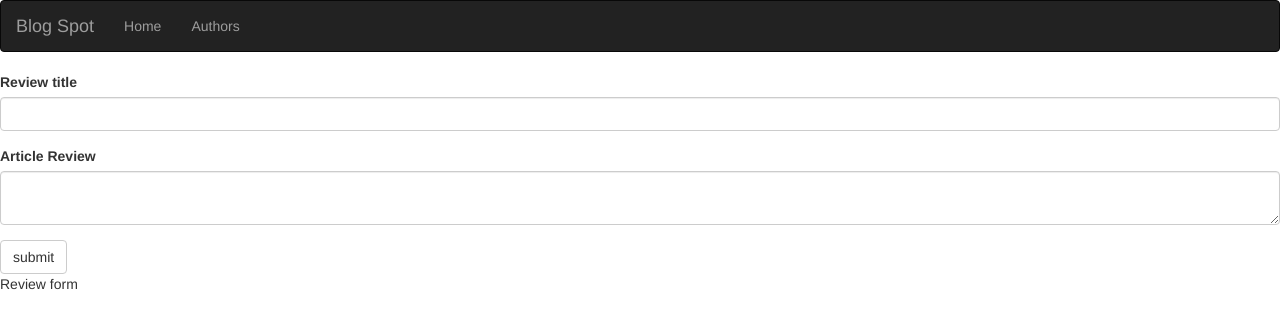
After one commit to CikuKariuki/Wise-Minute, a Flask app: template app/templates/new_review.html in a window 1280 px wide. The commit adds this page. Shown: the top 329 px of the page. Run offline with Flask 2, Linux system fonts and the light colour scheme; the template is opened without the code that fills it: values that come from a table or form of the project are taken from there, others are empty; parts of the project's set-up code (start-up, migrations or seed data) failed here and were passed over; some libraries are stand-ins or nearby versions.

Commit message:
created a review class

```diff
--- a/app/main/forms.py
+++ b/app/main/forms.py
@@ -0,0 +1,8 @@
+from flask_wtf import FlaskForm
+from wtforms import StringField,TextAreaField,SubmitField
+from wtforms.validators import Required
+
+class ReviewForm(FlaskForm):
+    title = StringField('Review title',validators = [Required()])
+    review = TextAreaField('Article Review',validators=[Required()])
+    submit = SubmitField('submit')
--- a/app/models.py
+++ b/app/models.py
@@ -28,8 +28,8 @@ class Writer:
 class Review:
     all_reviews = []
 
-    def __init__(self,user_id,title,review):
-        self.user_id = user_id
+    def __init__(self,article_id,title,review):
+        self.article_id = article_id
         self.title = title
         self.review = review
 
@@ -47,7 +47,7 @@ class Review:
 
 
         for review in cls.all_reviews:
-            if review.user_id == id:
+            if review.article_id == id:
                 response.append(review)
 
         return response
--- a/app/templates/index.html
+++ b/app/templates/index.html
@@ -5,4 +5,6 @@
     <h1>Quote of the day:</h1>
     <p>{{quote}}</p>
     <p>{{quote_author}}</p>
+
+    <h1>BLOG POSTS</h1>
 {% endblock %}
--- a/app/templates/navbar.html
+++ b/app/templates/navbar.html
@@ -12,7 +12,7 @@
             <div class="navbar-collapse collapse">
                 <ul class="nav navbar-nav">
                     <li><a href="/">Home</a></li>
-                    <!-- <li><a href="writer.html">Authors</a></li> -->
+                    <li><a href="/writer/1">Authors</a></li>
 
             </div>
 
--- /dev/null
+++ b/app/templates/new_review.html
@@ -0,0 +1,7 @@
+{% extends 'base.html' %}
+{% import "bootstrap/wtf.html" as wtf %}
+
+{% block content %}
+    {{ wtf.quick_form(review_form) }}
+    <p>Review form</p>
+{% endblock %}
```
Also changed, not shown: app/main/views.py (+14 -1 lines), app/templates/writer.html (+4 -12 lines).
